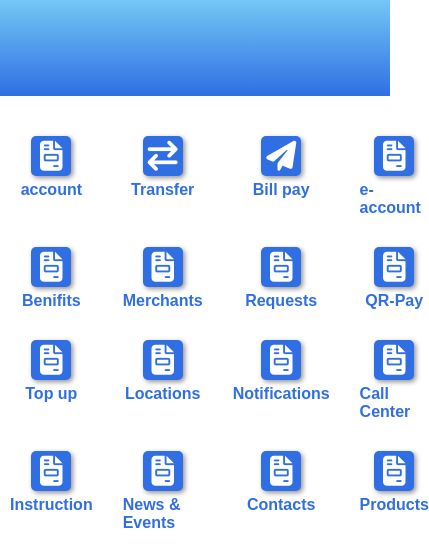
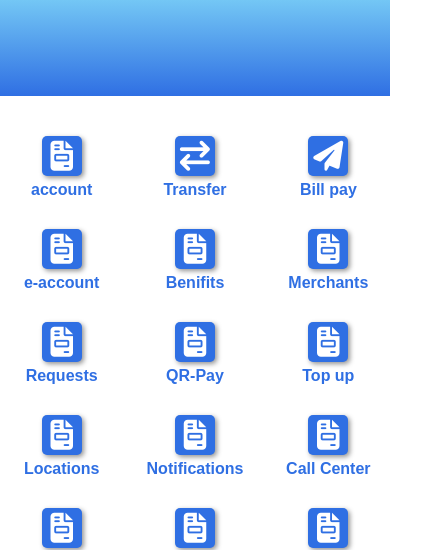
Before and after one commit to mahian/dashboard, a plain HTML site: page index.html in a window 390 px wide. Shown: the part 204-754 px from the top of the page, 429 px wide, since content can reach past the window. Drawn offline with Linux system fonts and the light colour scheme.

Commit message:
Update style.css

```diff
--- a/style.css
+++ b/style.css
@@ -76,3 +76,8 @@ footer{
 footer img{
     width: 330px;
 }
+@media only screen and (max-width: 425px){
+	.dashboard_menus{
+        grid-template-columns: 1fr 1fr 1fr;
+    }
+}
```
